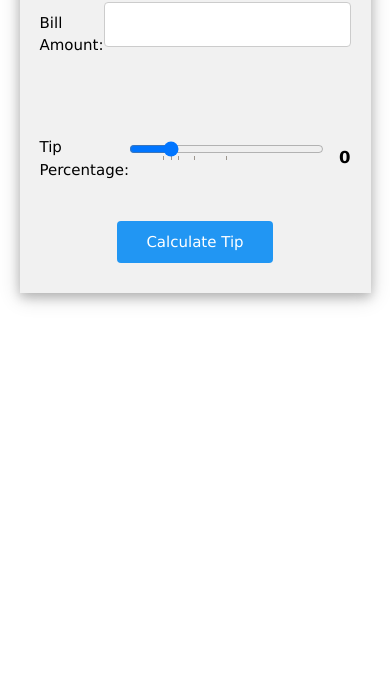
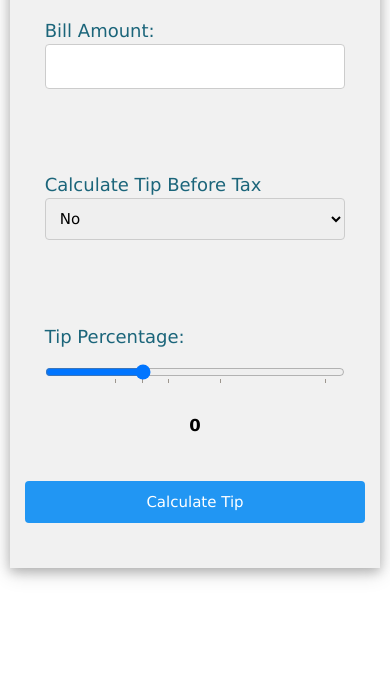
Before and after one commit to Howslifem8/Tip-Calculator, a plain HTML site: page index.html in a window 390 px wide. Shown: the part 167-844 px from the top of the page. Drawn offline with nearby package versions, Linux system fonts and the light colour scheme.

Commit message:
Added ability to calculate a tip BEFORE tax. Additionally changed layout to grid for a more predictable and reliable layout.

```diff
--- a/index.html
+++ b/index.html
@@ -17,12 +17,28 @@
 
         <form  id="tip-form" >
             <div class="bill-amount-container">
-                <label for="bill-amount">Bill Amount:</label>
+                <label for="bill-amount" class="custom_labels">Bill Amount:</label>
                 <input type="number" id="tab_Amount" class="w3-input" required>
             </div>
+
+            <div class="bill-amount-container">
+                <label for="tip_mode" class="custom_labels">Calculate Tip Before Tax</label>
+                <!-- onchange="togglePreTaxBill()" -->
+                <select id="tip_mode" class="w3-select w3-border">
+                    <option value="no">No</option>
+                    <option value="yes">Yes</option>
+                </select>
+            </div>
+
+            <div id="pre-tax-bill-container" class="bill-amount-container" style="display: none;">
+                <label for="pre-tax-bill" class="custom_labels">Pre-Tax Bill:</label>
+                <input type="number" id="pre_tax_amount" class="w3-input">
+            </div>
+
+
             <div class="slider-container">
-                <label for="tip-percentage">Tip Percentage:</label>
-                <input type="range" id="tip_slider" class="w3-input" min="0" max="100" value="15" step="1" list="tickmarks" oninput="tipSlider()">
+                <label for="tip-percentage" class="custom_labels">Tip Percentage:</label>
+                <input type="range" id="tip_slider" class="w3-input" min="0" max="50" value="15" step="1" list="tickmarks" oninput="tipSlider()">
                 <datalist id="tickmarks">
                 <option value="10" label="10%"></option>
                 <option value="15" label="15%"></option>
--- a/script.js
+++ b/script.js
@@ -5,25 +5,54 @@ document.addEventListener('DOMContentLoaded', function() {
     console.log('Script loaded and DOM is ready.');
     // Submit event listener for the form
     const form= document.getElementById('tip-form');
+
+    const tip_mode = document.getElementById('tip_mode');
+    const pre_tax_bill_container = document.getElementById('pre-tax-bill-container');
+
+    tip_mode.addEventListener('change', function(event) {
+        const selectedValue = event.target.value;
+        console.log(`Tip mode changed to: ${selectedValue}`);
+
+        if (selectedValue === 'yes') {
+            pre_tax_bill_container.style.display = 'block'; // Show pre-tax amount input
+        }else if (selectedValue === 'no') {
+            pre_tax_bill_container.style.display = 'none'; // Hide pre-tax amount input
+        }
+    });
+
+
+
     form.addEventListener('submit', function(event) {
         event.preventDefault();
 
         const tab_Amount = parseFloat(document.getElementById('tab_Amount').value);
         const tip_Percentage = parseFloat(document.getElementById('tip_slider').value);
+        const tip_mode = document.getElementById('tip_mode').value;
+        const pre_tax_amount = parseFloat(document.getElementById('pre_tax_amount').value);
+        console.log(`Tab Amount: ${tab_Amount}, Tip Percentage: ${tip_Percentage}, Tip Mode: ${tip_mode.value}, Pre-tax Bill: ${pre_tax_amount}`);
 
-        if (isNaN(tab_Amount) || isNaN(tip_Percentage)) {
+        let baseAmount;
+        if (tip_mode === 'yes') {
+            baseAmount = parseFloat(document.getElementById('pre_tax_amount').value);
+        } else {
+            baseAmount = parseFloat(document.getElementById('tab_Amount').value);
+        }
+
+        if (isNaN(tab_Amount) || isNaN(tip_Percentage) || isNaN(baseAmount)) {
             alert('Please enter valid numbers for tab amount and tip percentage.');
             return;
         }
 
-        const tip = calculateTip(tab_Amount, tip_Percentage);
+        const tip = calculateTip(baseAmount, tip_Percentage);
+
         // alert(`Tip on $${tab_Amount} at ${tip_Percentage}% is $${tip.toFixed(2)}`); //testing alert
 
         document.getElementById('step1').style.display = 'none';   // Hide original card
         document.getElementById('step2').style.display = 'block';  // Show result card
 
         //Update the result card with the calculated tip
-        document.getElementById('tip_result').textContent = `Tip on $${tab_Amount.toFixed(2)} at ${tip_Percentage}% is $${tip.toFixed(2)}`;
+        document.getElementById('tip_result').textContent = `Tip on $${baseAmount.toFixed(2)} at ${tip_Percentage}% is $${tip.toFixed(2)}`;
+        // document.getElementById('tip_result').textContent = `Tip on $${tab_Amount.toFixed(2)} at ${tip_Percentage}% is $${tip.toFixed(2)}`;
         document.getElementById('total_result').textContent = `Total amount (including tip) is $${(tab_Amount + tip).toFixed(2)}`;
         //Binding Slider & update functionality
         const split_slider = document.getElementById('split_slider');
@@ -59,7 +88,7 @@ document.addEventListener('DOMContentLoaded', function() {
             document.getElementById('slider_value').textContent = '15%';
 
             //Reset split slider and results
-            document.getElementById('split_slider').value = '1';
+            document.getElementById('split_slider').value = '0';
             document.getElementById('split_label').textContent = '1 person';
             document.getElementById('split_result').textContent = 'Each person pays $0.00';
 
@@ -76,8 +105,8 @@ document.addEventListener('DOMContentLoaded', function() {
 
 // Tip Caluclation Function
 
-function calculateTip(tab_Amount, tip_Percentage) {
-    const tip = (tab_Amount * tip_Percentage) / 100;
+function calculateTip(baseAmount, tip_Percentage) {
+    const tip = (baseAmount * tip_Percentage) / 100;
     return tip;
 }
 
--- a/style.css
+++ b/style.css
@@ -1,84 +1,89 @@
-.bill-amount-container{
-    width: 70vmin;
-    display: flex;
-    align-items: center;
-    justify-content: space-around;
-    padding: 30px 20px;
-    border-radius: 5px;
-    margin: 0 auto;
-}
-
-.container{
+.container {
   display: flex;
   flex-direction: column;
   align-items: center;
   justify-content: center;
-  height: 40vh;
-  width: 60vw;
+  width: 90%;
+  max-width: 500px;
   margin: 0 auto;
   background-color: #f0f0f0;
+  padding: 1rem;
 }
 
-.container input{
-  width: 70vmin;
+#tip-form {
+  display: grid;
+  grid-template-columns: 1fr;
+  row-gap: 1.5rem;
+  width: 100%;
+}
+
+.bill-amount-container,
+.slider-container {
+  width: 100%;
+  max-width: 400px;
+  padding: 20px;
+  border-radius: 5px;
+  margin: 0 auto;
+  box-sizing: border-box;
+}
+
+.custom_labels {
+  font-size: large;
+  color: rgb(27, 101, 122);
+}
+
+#tip_mode,
+.container input,
+.slider-container input[type="range"] {
+  width: 100%;
   padding: 10px;
   margin-bottom: 20px;
   border: 1px solid #ccc;
   border-radius: 4px;
+  box-sizing: border-box;
 }
-.container button{
+
+.container button,
+.step1button {
   padding: 10px 20px;
   background-color: #28a745;
   color: white;
   border: none;
   border-radius: 4px;
   cursor: pointer;
-}
-
-.slider-container{
-  display: flex;
-  justify-content: space-between;
-  width: 70vmin;
-  display: flex;
-  align-items: center;
-  justify-content: space-around;
-  padding: 30px 20px;
-  border-radius: 5px;
-  margin: 0 auto;
-}
-
-.slider-container input[type="range"] {
-  width: 70vmin;
+  width: 100%;
+  max-width: 300px;
+  margin-bottom: 2rem;
 }
 
 #slider_value {
-    margin-left: 1rem;
   font-weight: bold;
   font-size: 1.1rem;
+  text-align: center;
 }
 
-@media screen and (max-width: 768px) {
+/* Hide number input arrows */
+input[type=number]::-webkit-outer-spin-button,
+input[type=number]::-webkit-inner-spin-button {
+  -webkit-appearance: none;
+  margin: 0;
+}
+/* Firefox */
+input[type="number"] {
+  appearance: textfield;
+}
+
+@media screen and (max-width: 500px) {
   .container {
-        width: 90vw;
-        height: 50vh;
+    width: 95%;
   }
+
   .step2label {
     margin-top: 4rem;
     padding-top: 2rem;
   }
-    .bill-amount-container, .slider-container {
-        width: 90vw;
-    }
-    .container input {
-        width: 90vw;
-    }
+
   .container button {
-        width: 40vw;
-        margin-bottom: 3rem;
-    }
-
-    .step1button{
-        width: 90vw;
-        margin-bottom: 3rem;
+    max-width: none;
   }
 }
```
Lines whose indentation alone changed are shown as unchanged.
